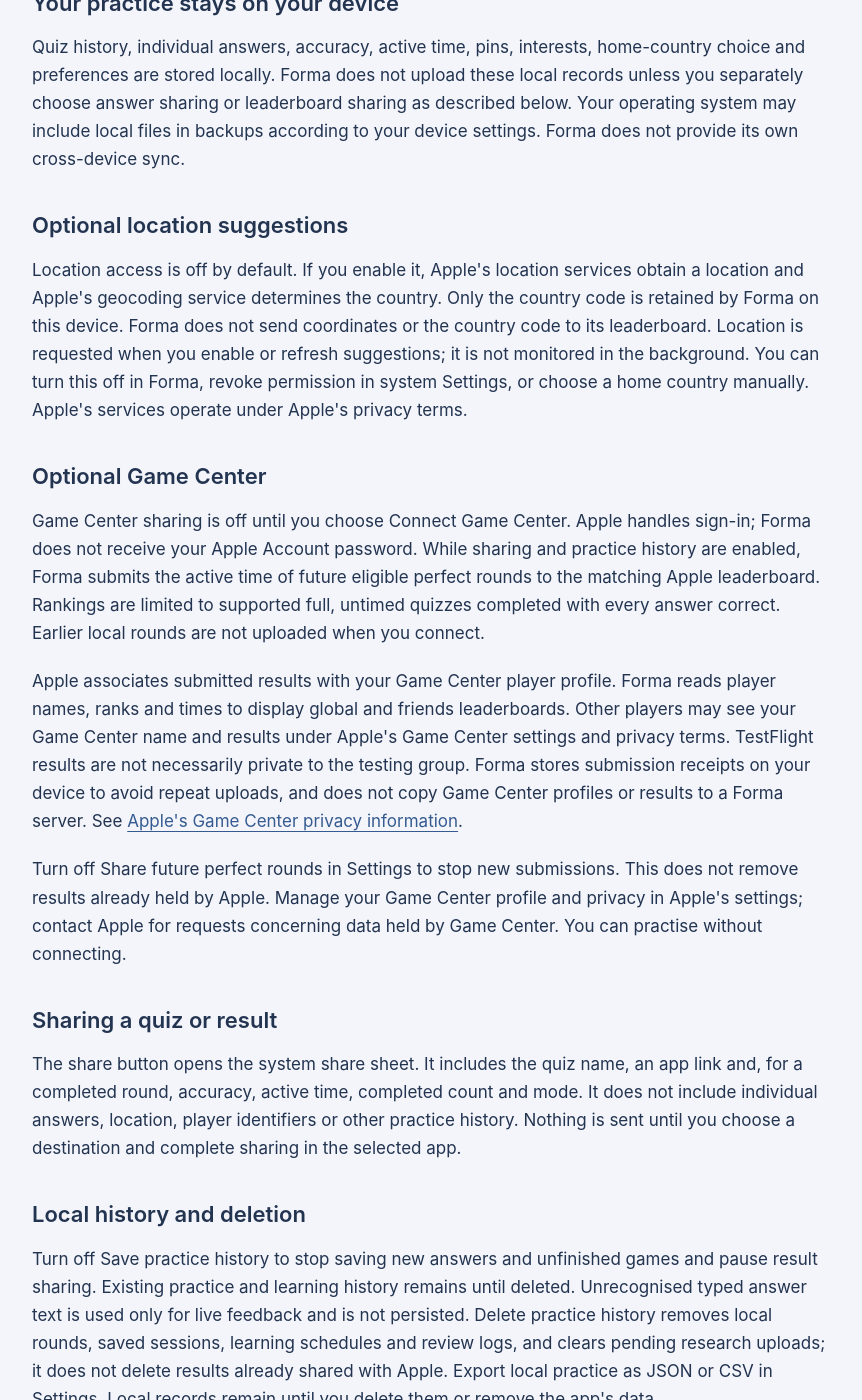
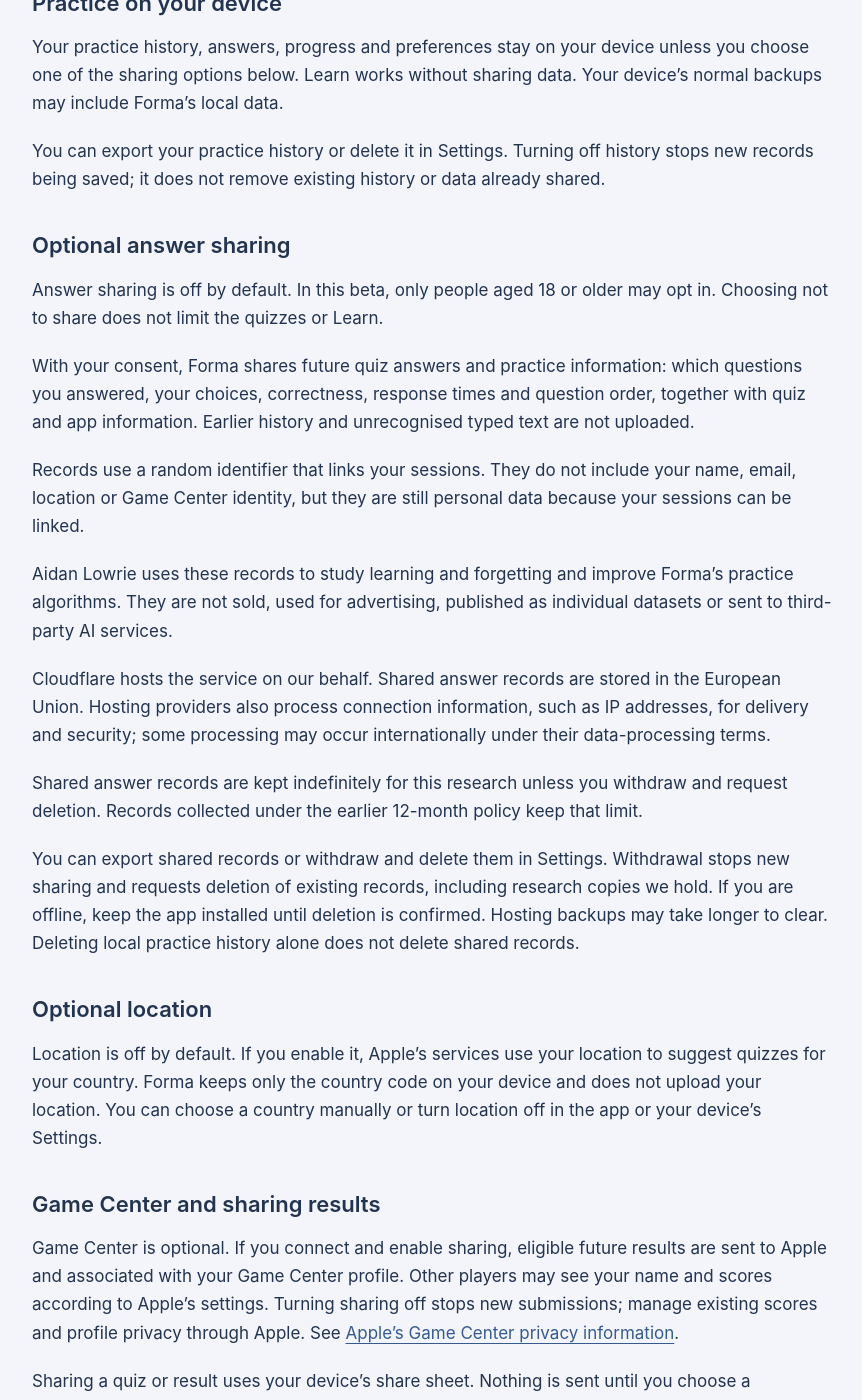
Before and after one commit to aidanlowrie/aidanlowrie.github.io, a Jekyll site: the page forma/privacy/index.html, which Jekyll copies as it is, in a window 1280 px wide and 1400 px high, scrolled down 358 px. Shown: the whole window, without its empty margins (208-1070 px from the left). Built offline with Jekyll 4.4.1, drawn with Linux system fonts in a browser that asks for light colours; some of the changed text lies outside the part shown.

Commit message:
Simplify Forma privacy notice

```diff
--- a/forma/privacy/index.html
+++ b/forma/privacy/index.html
@@ -1,30 +1,25 @@
 <!doctype html>
 <html lang="en-GB"><head><meta charset="utf-8"><meta name="viewport" content="width=device-width, initial-scale=1"><title>Privacy · Forma</title><meta name="description" content="Forma privacy policy and contact details."><link rel="canonical" href="https://aidanlowrie.com/forma/privacy/"><link rel="icon" type="image/png" href="/forma/icon.png"><link rel="stylesheet" href="/forma/style.css"></head>
-<body><a class="skip" href="#main">Skip to content</a><header><a class="brand" href="/forma/"><img src="/forma/icon.png" width="40" height="40" alt="">Forma</a><nav aria-label="Main"><a href="/forma/support/">Support</a><a href="/forma/privacy/" aria-current="page">Privacy</a><a href="/forma/content/">Credits</a></nav></header><main id="main"><h1>Privacy</h1><p>Forma is developed and operated by Aidan Lowrie. This notice covers the native iPhone, iPad and Mac apps and optional answer sharing and Game Center. Updated 26 September 2026.</p>
-<h2>Your practice stays on your device</h2>
-<p>Quiz history, individual answers, accuracy, active time, pins, interests, home-country choice and preferences are stored locally. Forma does not upload these local records unless you separately choose answer sharing or leaderboard sharing as described below. Your operating system may include local files in backups according to your device settings. Forma does not provide its own cross-device sync.</p>
-<h2>Optional location suggestions</h2>
-<p>Location access is off by default. If you enable it, Apple&#x27;s location services obtain a location and Apple&#x27;s geocoding service determines the country. Only the country code is retained by Forma on this device. Forma does not send coordinates or the country code to its leaderboard. Location is requested when you enable or refresh suggestions; it is not monitored in the background. You can turn this off in Forma, revoke permission in system Settings, or choose a home country manually. Apple&#x27;s services operate under Apple&#x27;s privacy terms.</p>
-<h2>Optional Game Center</h2>
-<p>Game Center sharing is off until you choose Connect Game Center. Apple handles sign-in; Forma does not receive your Apple Account password. While sharing and practice history are enabled, Forma submits the active time of future eligible perfect rounds to the matching Apple leaderboard. Rankings are limited to supported full, untimed quizzes completed with every answer correct. Earlier local rounds are not uploaded when you connect.</p>
-<p>Apple associates submitted results with your Game Center player profile. Forma reads player names, ranks and times to display global and friends leaderboards. Other players may see your Game Center name and results under Apple&#x27;s Game Center settings and privacy terms. TestFlight results are not necessarily private to the testing group. Forma stores submission receipts on your device to avoid repeat uploads, and does not copy Game Center profiles or results to a Forma server. See <a href="https://www.apple.com/legal/privacy/data/en/game-center/">Apple&#x27;s Game Center privacy information</a>.</p>
-<p>Turn off Share future perfect rounds in Settings to stop new submissions. This does not remove results already held by Apple. Manage your Game Center profile and privacy in Apple&#x27;s settings; contact Apple for requests concerning data held by Game Center. You can practise without connecting.</p>
-<h2>Sharing a quiz or result</h2>
-<p>The share button opens the system share sheet. It includes the quiz name, an app link and, for a completed round, accuracy, active time, completed count and mode. It does not include individual answers, location, player identifiers or other practice history. Nothing is sent until you choose a destination and complete sharing in the selected app.</p>
-<h2>Local history and deletion</h2>
-<p>Turn off Save practice history to stop saving new answers and unfinished games and pause result sharing. Existing practice and learning history remains until deleted. Unrecognised typed answer text is used only for live feedback and is not persisted. Delete practice history removes local rounds, saved sessions, learning schedules and review logs, and clears pending research uploads; it does not delete results already shared with Apple. Export local practice as JSON or CSV in Settings. Local records remain until you delete them or remove the app&#x27;s data.</p>
-<h2>Learn</h2>
-<p>Learn uses a question-order model on your device. Correct answers return after progressively larger gaps of other answered questions; mistakes return sooner. The app saves stages, answer order, correctness, response time and correction context. It does not use FSRS or calendar-based review dates. It does not diagnose learning difficulties or assign a learning-style category. Learn works without answer sharing. Local review detail is limited to the most recent 10,000 Learn answers and 1,000 answers per saved session; summary measurements and earned stages are retained. Earlier FSRS logs remain available for export until you delete practice history, but no longer influence scheduling.</p>
-<h2>Optional answer sharing — all quiz modes</h2>
-<p>Sharing is off until you explicitly agree. In this beta only adults aged 18 or older may opt in; everyone can use the quizzes without sharing. You are asked once when starting a quiz and can change your choice in Settings. This choice is separate from notifications, location and Game Center. It covers future answers across ordinary quizzes and Learn, not only Learn. Previously saved history is not uploaded.</p>
-<p>If you agree, Aidan Lowrie collects a random participant identifier and answer records to evaluate and improve Forma&#x27;s question selection and practice algorithms. Each record includes a research-only session/event identifier, quiz and target content identifiers, recognised selected content identifier or selected timeline year, mode, question position, correctness, response duration, timeout and typo flags, correction context, filled/available counts, Learn question gap/early-review status and algorithm/app version. The review day is recorded rather than a precise answer timestamp. Unknown typed text is not included. Names, email addresses, contacts, location, home-country choices, advertising identifiers and Game Center identities are not included in this dataset. Research identifiers are separate from public leaderboard identifiers.</p>
-<p>The persistent random identifier links your sessions, so these records are pseudonymous personal data, not anonymous. They are used only for research: internal statistical analysis of how people learn and forget, and fitting/testing Forma&#x27;s learning algorithms. They are not sold, published as participant-level datasets, used for advertising or sent to a third-party AI model service. Individual adaptation runs locally. Any future materially different use requires an updated explanation and appropriate permission.</p>
-<p>Answer sharing runs on Aidan Lowrie&#x27;s own Cloudflare account (Cloudflare Workers and D1), with the answer database held under Cloudflare&#x27;s EU jurisdiction, so it is stored in the European Union. Cloudflare processes this data on our behalf under its customer data processing addendum. Requests necessarily expose a network address and request metadata to Cloudflare&#x27;s infrastructure. Our application does not log answer bodies or credentials, and request logging is turned off. Cloudflare may retain security logs and backups under its own security, recovery and deletion procedures; we do not promise immediate removal from those copies. Records shared under the earlier 12-month consent were held by the original OpenAI Sites service; updating Forma deletes them there. See <a href="https://www.cloudflare.com/cloudflare-customer-dpa/">Cloudflare&#x27;s data processing addendum</a> and <a href="https://developers.cloudflare.com/d1/configuration/data-location/">D1 data location</a>.</p>
-<p>Because they are used only for research, answer records shared with this version of the consent are kept indefinitely, until you withdraw and request deletion. Learning is studied over long periods, so there is no fixed end date. Records shared under the earlier 12-month consent keep that limit; updating the app deletes those records and asks you again. Any row-level analysis copies follow the same deletion requests. No fitted population model has yet been trained or published from these records.</p>
-<p>Turning sharing off immediately stops new collection on this device, clears its pending queue and requests authenticated deletion of the participant and answer records from the active database. Offline deletion remains visibly pending and retries when connected; keep Forma installed until confirmation. Consent withdrawals must also be applied to operator-held row-level analysis copies. A later opt-in creates a new identity. Turning off practice history pauses uploads and clears the queue, but does not itself delete previously shared records. Deleting local history also clears the queue; use the separate shared-data deletion control to delete server records.</p>
-<p>The offline queue holds up to 1,000 events, with unsent records older than 29 days discarded. Credentials are stored in the device Keychain; the server stores a credential hash. You can export your shared records or withdraw in Settings. Support can help with access/deletion if you lose the device: quote your research ID, but never email a credential. We may need to establish that a request concerns your records before disclosing data. We cannot identify a random profile from a personal name alone.</p>
-<p>Consent is the basis for this optional answer sharing. Refusing or withdrawing does not reduce access to Learn or other quizzes. Necessary hosting/security processing protects the service. Withdrawal does not invalidate earlier lawful processing.</p>
-<h2>Support, sources and tracking</h2>
-<p>If you email support, we receive your email address and the message and attachments you choose to send, and use them to answer your request. Avoid including sensitive information. Support correspondence is kept only as needed to resolve and document the request and meet applicable obligations. We do not sell personal data, include advertising SDKs, or track users across other companies&#x27; apps or websites. Opening source links or email uses your chosen browser or email app and the relevant provider&#x27;s policies.</p>
+<body><a class="skip" href="#main">Skip to content</a><header><a class="brand" href="/forma/"><img src="/forma/icon.png" width="40" height="40" alt="">Forma</a><nav aria-label="Main"><a href="/forma/support/">Support</a><a href="/forma/privacy/" aria-current="page">Privacy</a><a href="/forma/content/">Credits</a></nav></header><main id="main"><h1>Privacy</h1><p>Forma is developed and operated by Aidan Lowrie. This notice covers the app and its support website. Updated 3 October 2026.</p>
+<h2>Practice on your device</h2>
+<p>Your practice history, answers, progress and preferences stay on your device unless you choose one of the sharing options below. Learn works without sharing data. Your device’s normal backups may include Forma’s local data.</p>
+<p>You can export your practice history or delete it in Settings. Turning off history stops new records being saved; it does not remove existing history or data already shared.</p>
+<h2>Optional answer sharing</h2>
+<p>Answer sharing is off by default. In this beta, only people aged 18 or older may opt in. Choosing not to share does not limit the quizzes or Learn.</p>
+<p>With your consent, Forma shares future quiz answers and practice information: which questions you answered, your choices, correctness, response times and question order, together with quiz and app information. Earlier history and unrecognised typed text are not uploaded.</p>
+<p>Records use a random identifier that links your sessions. They do not include your name, email, location or Game Center identity, but they are still personal data because your sessions can be linked.</p>
+<p>Aidan Lowrie uses these records to study learning and forgetting and improve Forma’s practice algorithms. They are not sold, used for advertising, published as individual datasets or sent to third-party AI services.</p>
+<p>Cloudflare hosts the service on our behalf. Shared answer records are stored in the European Union. Hosting providers also process connection information, such as IP addresses, for delivery and security; some processing may occur internationally under their data-processing terms.</p>
+<p>Shared answer records are kept indefinitely for this research unless you withdraw and request deletion. Records collected under the earlier 12-month policy keep that limit.</p>
+<p>You can export shared records or withdraw and delete them in Settings. Withdrawal stops new sharing and requests deletion of existing records, including research copies we hold. If you are offline, keep the app installed until deletion is confirmed. Hosting backups may take longer to clear. Deleting local practice history alone does not delete shared records.</p>
+<h2>Optional location</h2>
+<p>Location is off by default. If you enable it, Apple’s services use your location to suggest quizzes for your country. Forma keeps only the country code on your device and does not upload your location. You can choose a country manually or turn location off in the app or your device’s Settings.</p>
+<h2>Game Center and sharing results</h2>
+<p>Game Center is optional. If you connect and enable sharing, eligible future results are sent to Apple and associated with your Game Center profile. Other players may see your name and scores according to Apple’s settings. Turning sharing off stops new submissions; manage existing scores and profile privacy through Apple. See <a href="https://www.apple.com/legal/privacy/data/en/game-center/">Apple’s Game Center privacy information</a>.</p>
+<p>Sharing a quiz or result uses your device’s share sheet. Nothing is sent until you choose a destination and complete sharing.</p>
+<h2>Website and support</h2>
+<p>The support website has no advertising or analytics scripts. Its hosting providers, GitHub and OpenAI Sites, may process standard connection information to serve and secure the pages. External links, including Buy Me a Coffee, have their own privacy policies.</p>
+<p>If you contact support, we use your email and the information you send to answer your request. We keep correspondence only as needed to resolve it and meet applicable obligations. Forma does not sell personal data or track you across other companies’ apps and websites.</p>
 <h2>Contact and your rights</h2>
-<p>Contact Aidan Lowrie at <a href="mailto:formaquiz.support@proton.me">formaquiz.support@proton.me</a> for support, privacy questions, access, correction or deletion requests. Depending on your location, you may have rights to access, correct, erase, restrict or object to processing, withdraw consent, or complain to your data protection authority. Optional public sharing and location are based on your choice; we use necessary service/security processing to provide and protect the service. Withdrawing optional consent does not affect earlier lawful processing. Hosting may process data internationally under its applicable safeguards. Material changes to this notice will be reflected here and in the published policy.</p></main><footer><span>Made by <a href="https://aidanlowrie.com/">Aidan Lowrie</a></span><a href="https://buymeacoffee.com/aidanlowrie">Buy me a coffee <span aria-hidden="true">↗</span></a></footer></body></html>
+<p>Email <a href="mailto:formaquiz.support@proton.me">formaquiz.support@proton.me</a> for privacy questions or requests to access, correct or delete your data. For shared answers, your research ID helps us find your records; do not send passwords or credentials.</p>
+<p>Optional answer sharing and location rely on your consent, which you can withdraw at any time. We process support messages and essential service information to respond to requests and operate the service. Depending on your location, you may also have rights to restrict or object to processing, and to complain to your data protection authority, including the <a href="https://ico.org.uk/make-a-complaint/">UK Information Commissioner’s Office</a>. Material changes will be reflected in this notice.</p></main><footer><span>Made by <a href="https://aidanlowrie.com/">Aidan Lowrie</a></span><a href="https://buymeacoffee.com/aidanlowrie">Buy me a coffee <span aria-hidden="true">↗</span></a></footer></body></html>
```
